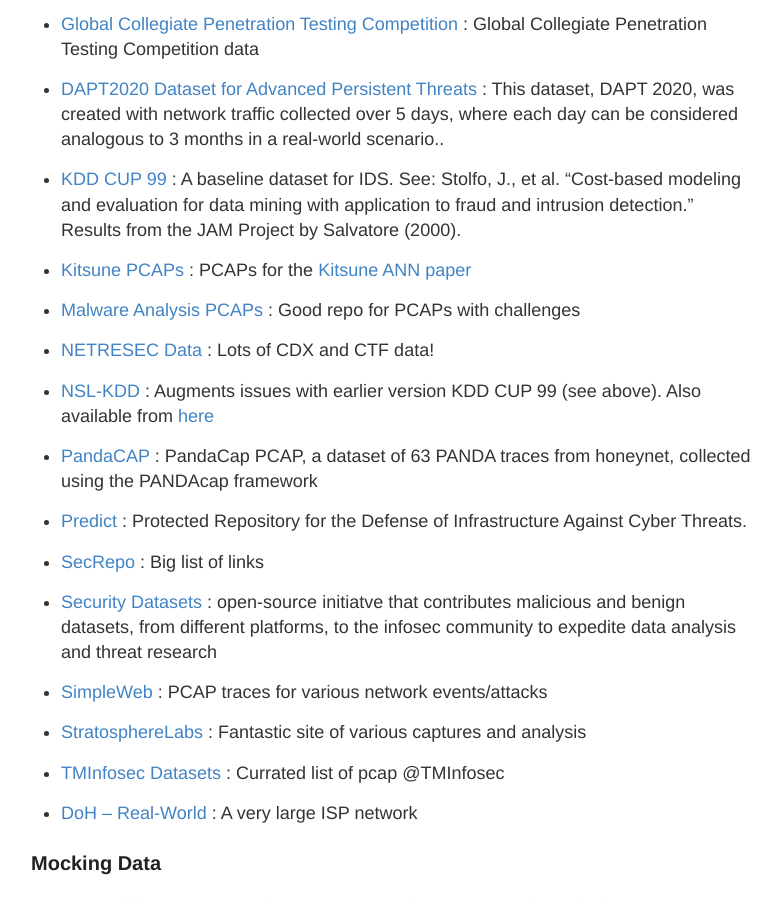
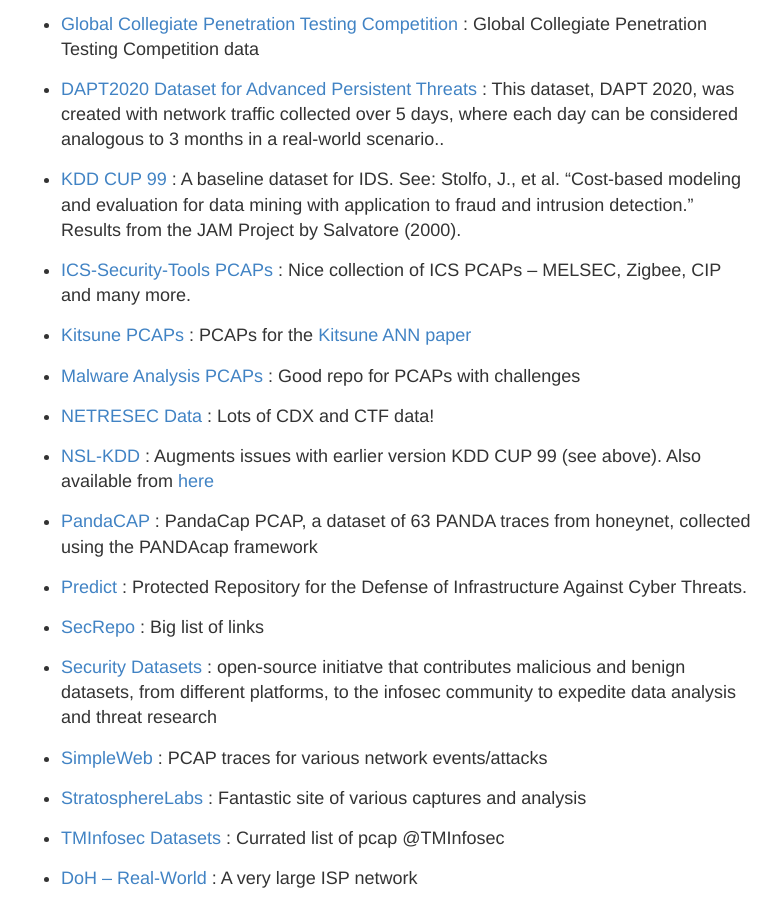
Before and after one commit to stevehenderson/stevehenderson.github.io, a Jekyll site: the page built from data.md, in a window 1280 px wide and 900 px high, scrolled down 1111 px. Shown: the whole window, without its empty margins (249-1030 px from the left). Built offline with Jekyll 4.4.1, drawn with Linux system fonts in a browser that asks for light colours.

Commit message:
Update data.md

```diff
--- a/data.md
+++ b/data.md
@@ -45,6 +45,8 @@
   * [DAPT2020 Dataset for Advanced Persistent Threats](https://www.kaggle.com/datasets/sowmyamyneni/dapt2020) :  This dataset, DAPT 2020, was created with network traffic collected over 5 days, where each day can be considered analogous to 3 months in a real-world scenario..
 
    * [KDD CUP 99](http://kdd.ics.uci.edu/databases/kddcup99/kddcup99.html) : A baseline dataset for IDS.  See: Stolfo, J., et al. "Cost-based modeling and evaluation for data mining with application to fraud and intrusion detection." Results from the JAM Project by Salvatore (2000).
+
+   * [ICS-Security-Tools PCAPs](https://github.com/ITI/ICS-Security-Tools/tree/master/pcaps) : Nice collection of ICS PCAPs -- MELSEC, Zigbee, CIP and many more.
 
    * [Kitsune PCAPs](https://drive.google.com/drive/folders/1kmoWY4poGWfmmVSdSu-r_3Vo84Tu4PyE) : PCAPs for the [Kitsune ANN paper](https://archive.ics.uci.edu/ml/datasets/Kitsune+Network+Attack+Dataset)
 
```
